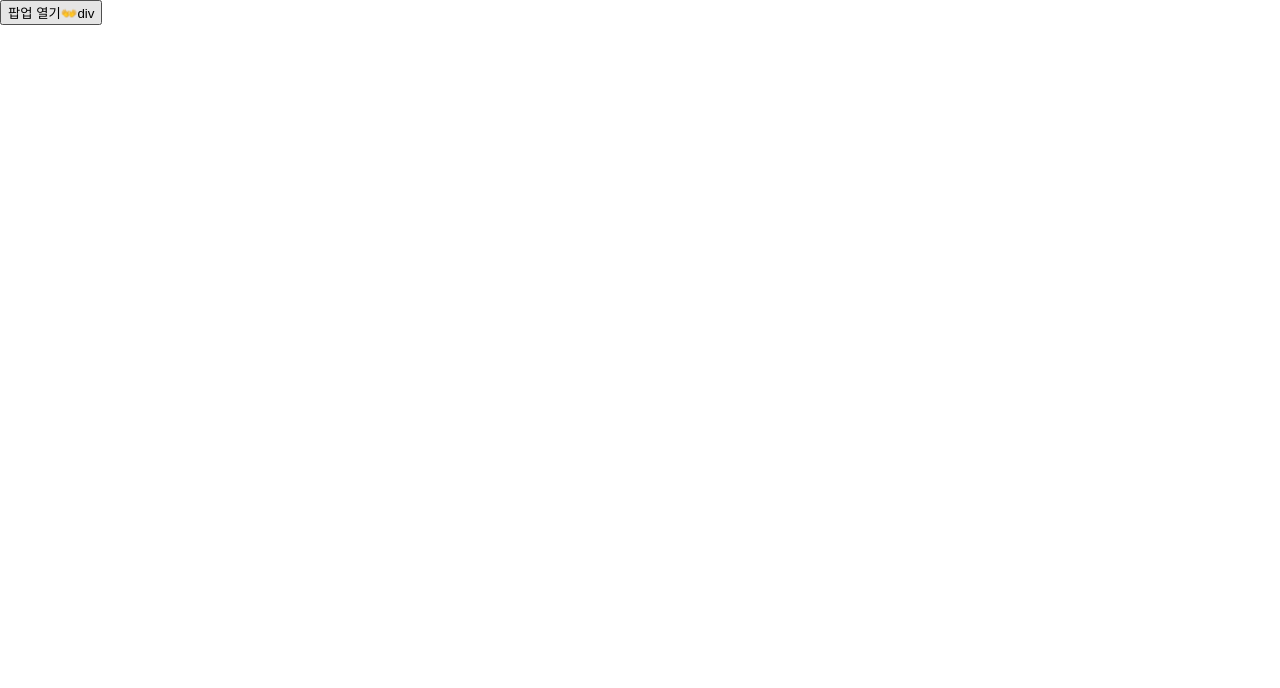
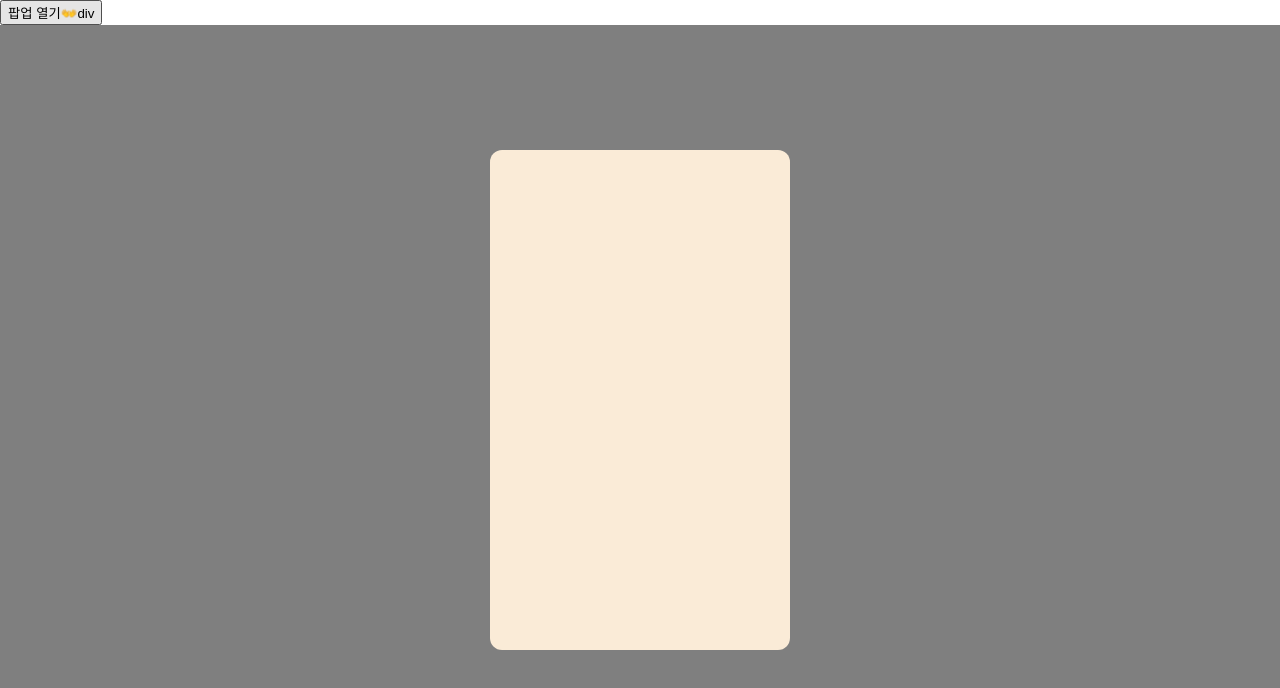
Before and after one commit to JEONGDEOKJIN/230317, a plain HTML site: page 07_실습_popup_index.html in a window 1280 px wide. Both pictures are taken after a click on the button "팝업 열기👐div". Drawn offline with Linux system fonts and the light colour scheme.

Commit message:
팝업 까지 우선 정리함

```diff
--- a/07_실습_popup_index.css
+++ b/07_실습_popup_index.css
@@ -30,12 +30,12 @@ body {
 }
 
 
-/* 🟦 pop up 창 디자인 */
+/* 🟦 팝업 떴을 때 보이는 부분, 하얀색 팝업 */
     /* popupwrap 의 자식인 popup-content 를 선택
         [배운점] 클래스를 선택할 때, 이렇게 '자식 클래스' 를 선택하기 ⭐⭐⭐ */
 .popup-wrap .popup-content {
 
-    background-color: #fff;
+    background-color: antiquewhite;
 
     border-radius: 12px;
     width: 300px;
@@ -45,4 +45,24 @@ body {
     position: fixed;
     top: 50%;
     left: 50%;
+
+    /* 가운데로 오게 하기 ⭐⭐⭐⭐⭐⭐⭐⭐⭐
+    이렇게 하면, 화면 사이즈 변경 시켜도 가능  */
+    transform: translate(-50%, -50%);
 }
+
+
+/* 🟦 is-active 가 있을 때, 만들어진 버튼 제어하기 ⭐⭐⭐⭐⭐  */
+    /* 동작중 일때는 display 를 block 으로 해줘 */
+    /* popupwrap 과 is-active 를 '둘 다' 가지고 있을 때  */
+    /* 태그 하나가, 클래스 2개를 가질 때  */
+
+.popup-wrap.is-active {
+    display: block;
+}
+
+
+/* 🟦 x 자리가 표시할 위치(영역) 잡기 */
+
+
+/* 🟦 가상 선택자 활용해서 x 만들기 */
--- a/07_실습_popup_index.js
+++ b/07_실습_popup_index.js
@@ -5,12 +5,65 @@
         // 1. popup wrap 클래스가 붙은 태그를 가져와서 -> popup 변수에 담는다.
 function openPopup() {
 
-    // 1) 팝업 창 배경 2) 팝업창 디자인 3) x 자 표시 모두 popup 에 담기
+    // a) 1) 팝업 창 배경 2) 팝업창 디자인 3) x 자 표시 모두 popup 에 담기
     let popup = document.querySelector(".popup-wrap");
         //console.log(popup)  // [결과물] <div class="popup-wrap"> ... </div> 이렇게 나옴
 
-    console.log(popup.classList)
-        // popup 이라는 변수에는 popup-wrap 클래스 이름을 가진 태그가 들어가 있음.
-        // popup 안에, popupwrap 과 동일한 레벨에 있는 클래스를 알려줘?
+    // b) popup-wrap 클래스가 붙은 태그에 'is-active' 클래스 붙이고, 떼기
+
+        // 1) classlist 사용
+        console.log(popup.classList)
+            // [해석]
+                // popup 변수 안에 어떤 클래스가 있는지 알려준다.
+                // popup-wrap 이라는 클래스를 가진 태그에 어떤 클래스가 있는지 알려준다.
+                // popup-wrap 와 같이 쓰여있는 것만 나오는 것 같아.
+                // 자식 태그는 안 나오는거 같아.
+
+        if(popup.classList.contains("is-active")) {
+            popup.classList.remove("is-active");
+        } else {
+            popup.classList.add("is-active")
+        }
+            // [해석]
+            // 1. popup 변수에 있는, popup-wrap 이라는 클래스에 있는 태그에서, 클래스 리스트 중 is-active 가 있는지 확인
+            // 2. 있으면 -> 해당 클래스를 지우고,
+            // 3. 없으면 -> 해당 클래스를 추가해
+            // 4. 그러면, 팝업창이 뜰 것 임.
+
+
+
+        // 2) className 사용
+            // " is-active" 에서 한칸 띄어야 햄 ⭐⭐⭐
+            // 왜냐면, 붙여서 써지면 -> 하나의 클래스로 인식 되기 때문 ⭐⭐⭐⭐⭐
+            // class 구분을 줘야 하기 때문에, ' is-active' 앞에 한칸 띄었다!!!
+            // popup.className = popup.className + " is-active";
+
+        // 3) className 을 조건문으로 한번 해보기
+                // 클래스가 있는지 확인하고 -> 1) 있으면 붙이지 말고 2) 없으면, 붙이자
+
+                // popup.classList.contains("is-active") : is-active 가 있는지 확인하기
+
+            // if (popup.classList.contains("is-active")) {
+            //     // class 가 있으면
+
+            // } else {
+            //     // class 가 없으면!
+
+            //     popup.className = popup.className + " is-active";
+
+            // }
+
+        // 4) 문자열 버전
+            // let strArr = popup.className.split("");
+            // console.log()
+
+            // if (strArr.indexOf("is-active") != -1 ) {
+                // class 가 있으면
+                // 문자열 제거해서 클래스를 지울 수 있음.
+
+            // } else {
+                // class 가 없으면!
+                // popup.className = popup.className + " is-active";
+            // }
 
 }
```
